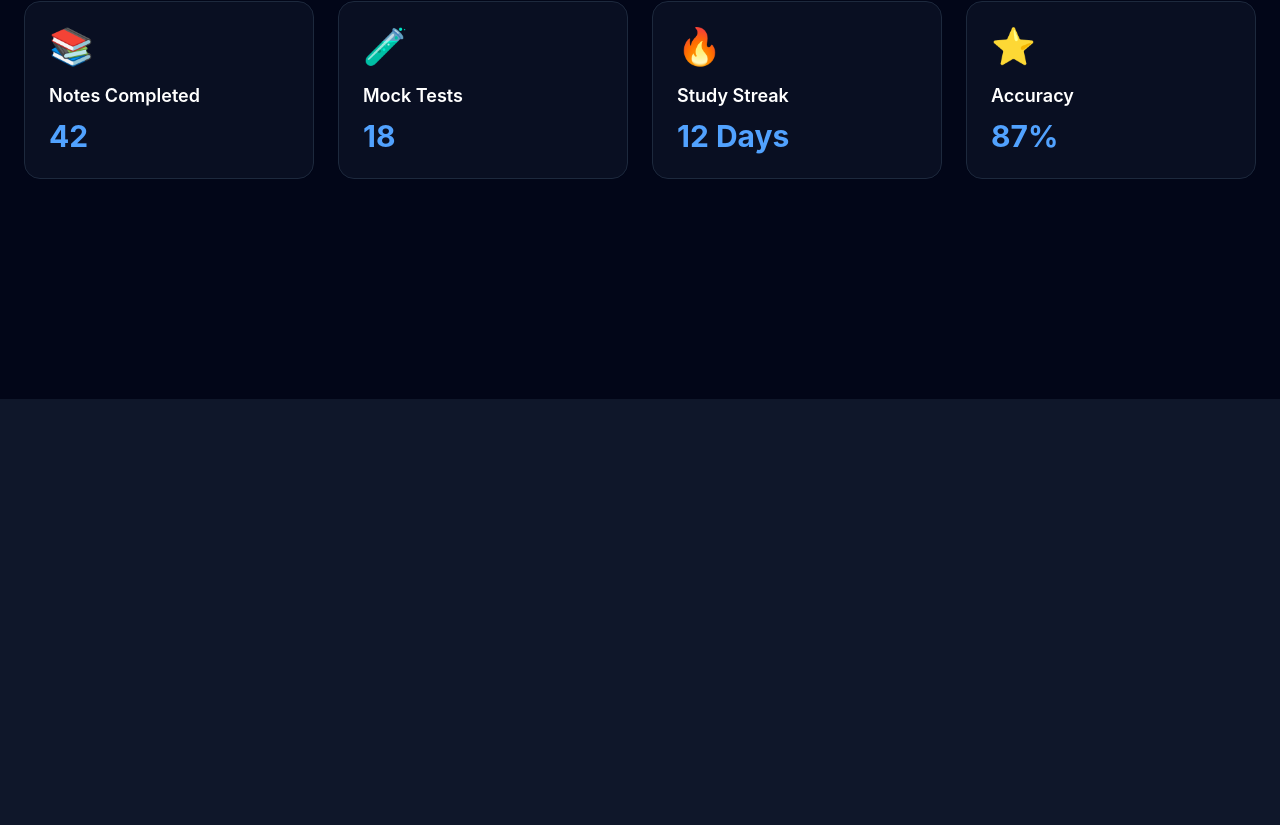
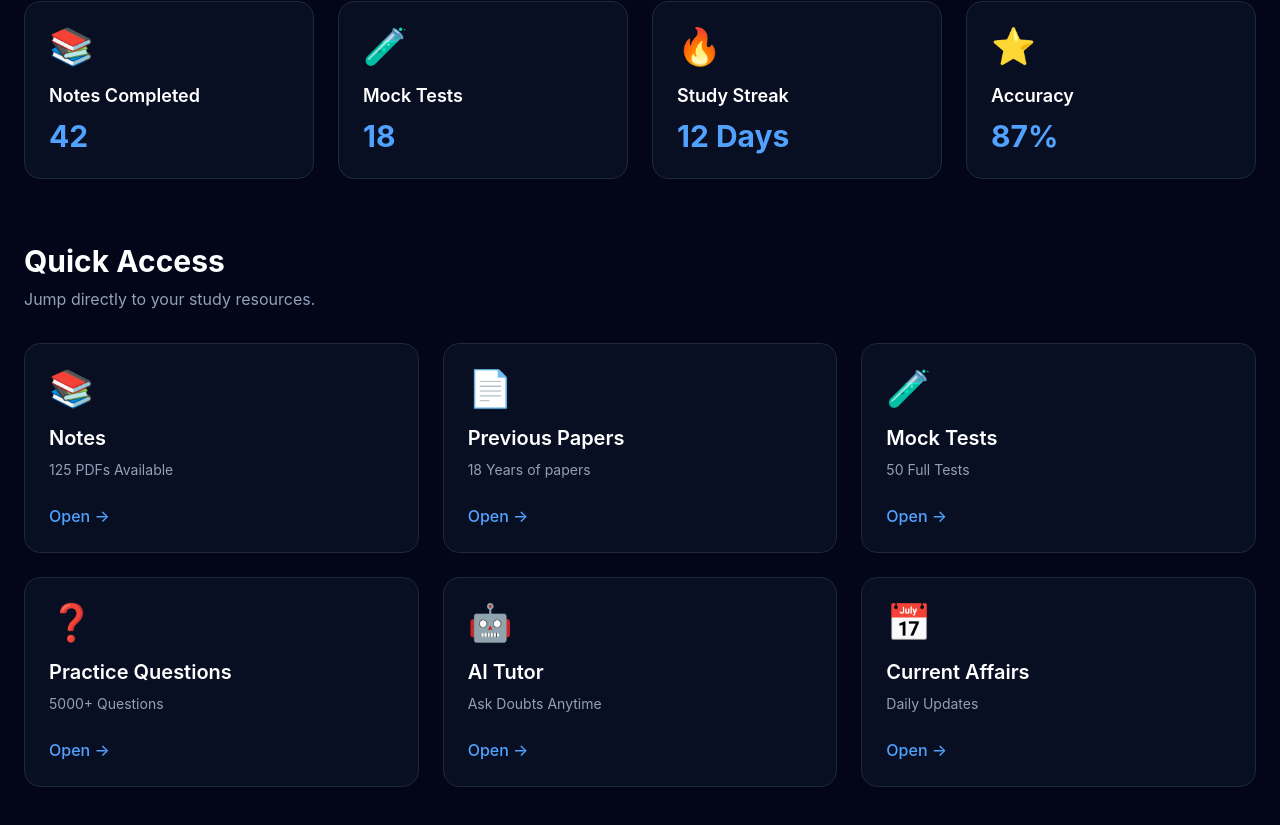
Before and after one commit to Chanduuu018/govt-cracker, a React (Vite) app: page /ssc in a window 1280 px wide. Shown: the part 401-1226 px from the top of the page. Before the commit the page ends 800 px from the top, so only its background shows below. Built offline with nearby package versions, Linux system fonts and the light colour scheme.

Commit message:
feat: improve hero and navbar UI

```diff
--- a/src/components/exam/QuickAccess.tsx
+++ b/src/components/exam/QuickAccess.tsx
@@ -0,0 +1,29 @@
+import QuickAccessCard from "./QuickAccessCard";
+import { quickAccess } from "../../constants/quickAccess";
+
+const QuickAccess = () => {
+  return (
+    <section className="mt-16">
+      <h2 className="text-3xl font-bold text-white">
+        Quick Access
+      </h2>
+
+      <p className="mt-2 text-slate-400">
+        Jump directly to your study resources.
+      </p>
+
+      <div className="mt-8 grid gap-6 md:grid-cols-2 lg:grid-cols-3">
+        {quickAccess.map((item) => (
+          <QuickAccessCard
+            key={item.title}
+            icon={item.icon}
+            title={item.title}
+            subtitle={item.subtitle}
+          />
+        ))}
+      </div>
+    </section>
+  );
+};
+
+export default QuickAccess;
--- /dev/null
+++ b/src/components/exam/QuickAccessCard.tsx
@@ -0,0 +1,31 @@
+interface QuickAccessCardProps {
+  icon: string;
+  title: string;
+  subtitle: string;
+}
+
+const QuickAccessCard = ({
+  icon,
+  title,
+  subtitle,
+}: QuickAccessCardProps) => {
+  return (
+    <div className="group cursor-pointer rounded-2xl border border-slate-800 bg-slate-900/60 p-6 backdrop-blur-md transition-all duration-300 hover:-translate-y-1 hover:border-blue-500/40 hover:shadow-xl hover:shadow-blue-500/10">
+      <div className="text-4xl">{icon}</div>
+
+      <h3 className="mt-4 text-xl font-semibold text-white">
+        {title}
+      </h3>
+
+      <p className="mt-2 text-sm text-slate-400">
+        {subtitle}
+      </p>
+
+      <p className="mt-6 font-medium text-blue-400 transition group-hover:translate-x-1">
+        Open →
+      </p>
+    </div>
+  );
+};
+
+export default QuickAccessCard;
--- /dev/null
+++ b/src/constants/progressStats.ts
@@ -0,0 +1,22 @@
+export const progressStats = [
+  {
+    icon: "📚",
+    title: "Notes Completed",
+    value: "42",
+  },
+  {
+    icon: "🧪",
+    title: "Mock Tests",
+    value: "18",
+  },
+  {
+    icon: "🔥",
+    title: "Study Streak",
+    value: "12 Days",
+  },
+  {
+    icon: "⭐",
+    title: "Accuracy",
+    value: "87%",
+  },
+];
--- /dev/null
+++ b/src/constants/quickAccess.ts
@@ -0,0 +1,32 @@
+export const quickAccess = [
+  {
+    icon: "📚",
+    title: "Notes",
+     subtitle: "125 PDFs Available",
+  },
+  {
+    icon: "📄",
+    title: "Previous Papers",
+     subtitle: "18 Years of papers",
+  },
+  {
+    icon: "🧪",
+    title: "Mock Tests",
+     subtitle: "50 Full Tests",
+  },
+  {
+    icon: "❓",
+    title: "Practice Questions",
+        subtitle: "5000+ Questions",
+  },
+  {
+    icon: "🤖",
+    title: "AI Tutor",
+    subtitle: "Ask Doubts Anytime",
+  },
+  {
+    icon: "📅",
+    title: "Current Affairs",
+    subtitle: "Daily Updates",
+  },
+];
--- a/src/pages/exams/SSC.tsx
+++ b/src/pages/exams/ssc/Dashboard.tsx
@@ -1,6 +1,8 @@
-import ExamHero from "../../components/exam/ExamHero";
-import ProgressGrid from "../../components/exam/ProgressGrid";
-const SSC = () => {
+import ExamHero from "../../../components/exam/ExamHero";
+import ProgressGrid from "../../../components/exam/ProgressGrid";
+import QuickAccess from "../../../components/exam/QuickAccess";
+
+const Dashboard = () => {
   return (
     <div className="min-h-screen bg-slate-950 px-6 py-20">
       <div className="mx-auto max-w-7xl">
@@ -8,10 +10,13 @@ const SSC = () => {
           title="SSC CGL Preparation"
           description="Everything you need to crack SSC CGL with AI-powered learning, previous year papers, mock tests, and smart study plans."
         />
+
         <ProgressGrid />
+
+        <QuickAccess />
       </div>
     </div>
   );
 };
 
-export default SSC;
+export default Dashboard;
--- a/src/routes/AppRoutes.tsx
+++ b/src/routes/AppRoutes.tsx
@@ -1,8 +1,7 @@
 import { Routes, Route } from "react-router-dom";
 
 import Home from "../pages/Home";
-import SSC from "../pages/exams/SSC";
-
+import SSC from "../pages/exams/ssc/Dashboard";
 const AppRoutes = () => {
   return (
     <Routes>
```
Also changed, not shown: src/pages/exams/ssc/AITutor.tsx (added), src/pages/exams/ssc/CurrentAffairs.tsx (added), src/pages/exams/ssc/MockTests.tsx (added), src/pages/exams/ssc/Notes.tsx (added), src/pages/exams/ssc/Practice.tsx (added), src/pages/exams/ssc/PreviousPapers.tsx (added).
